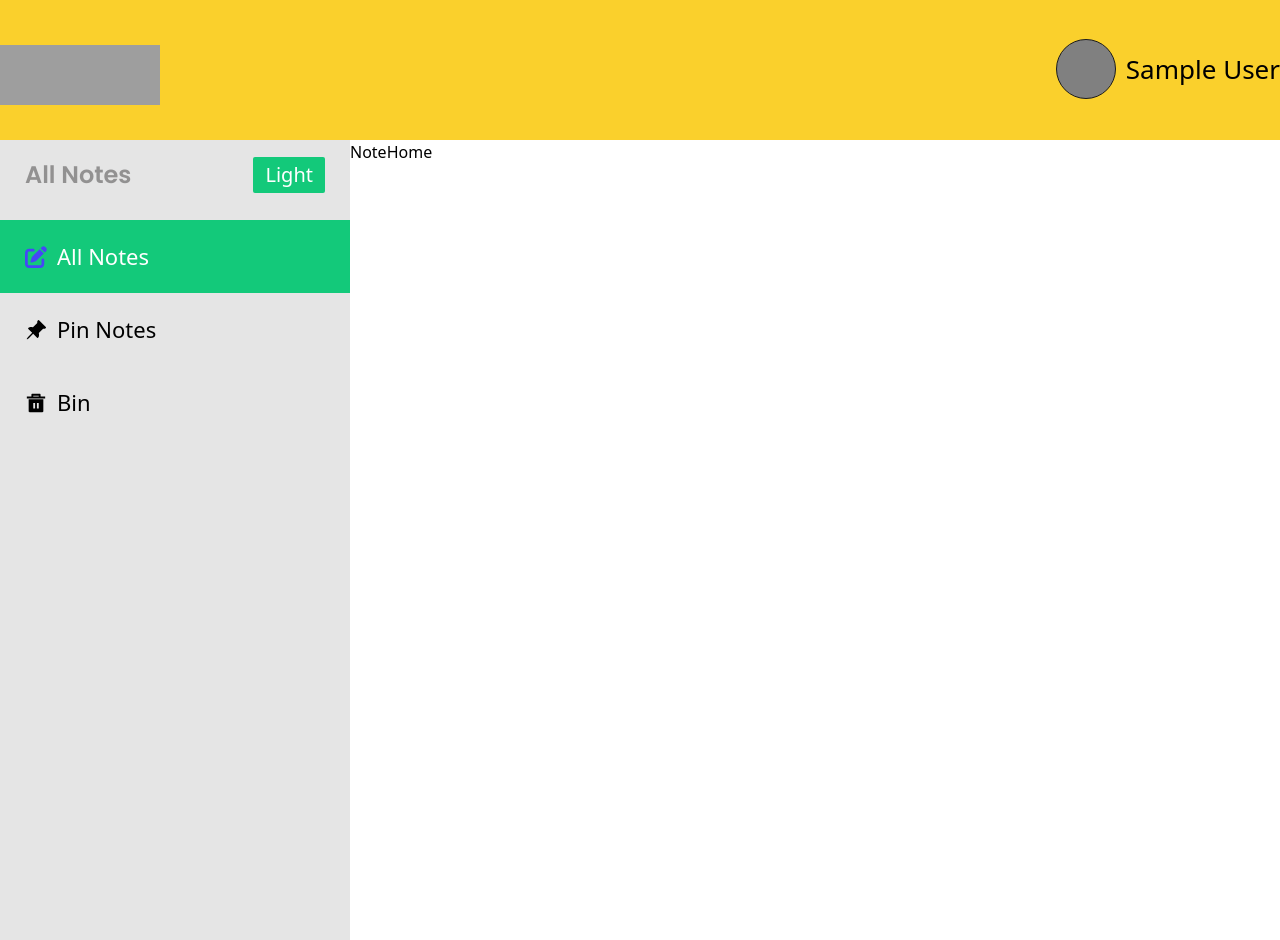
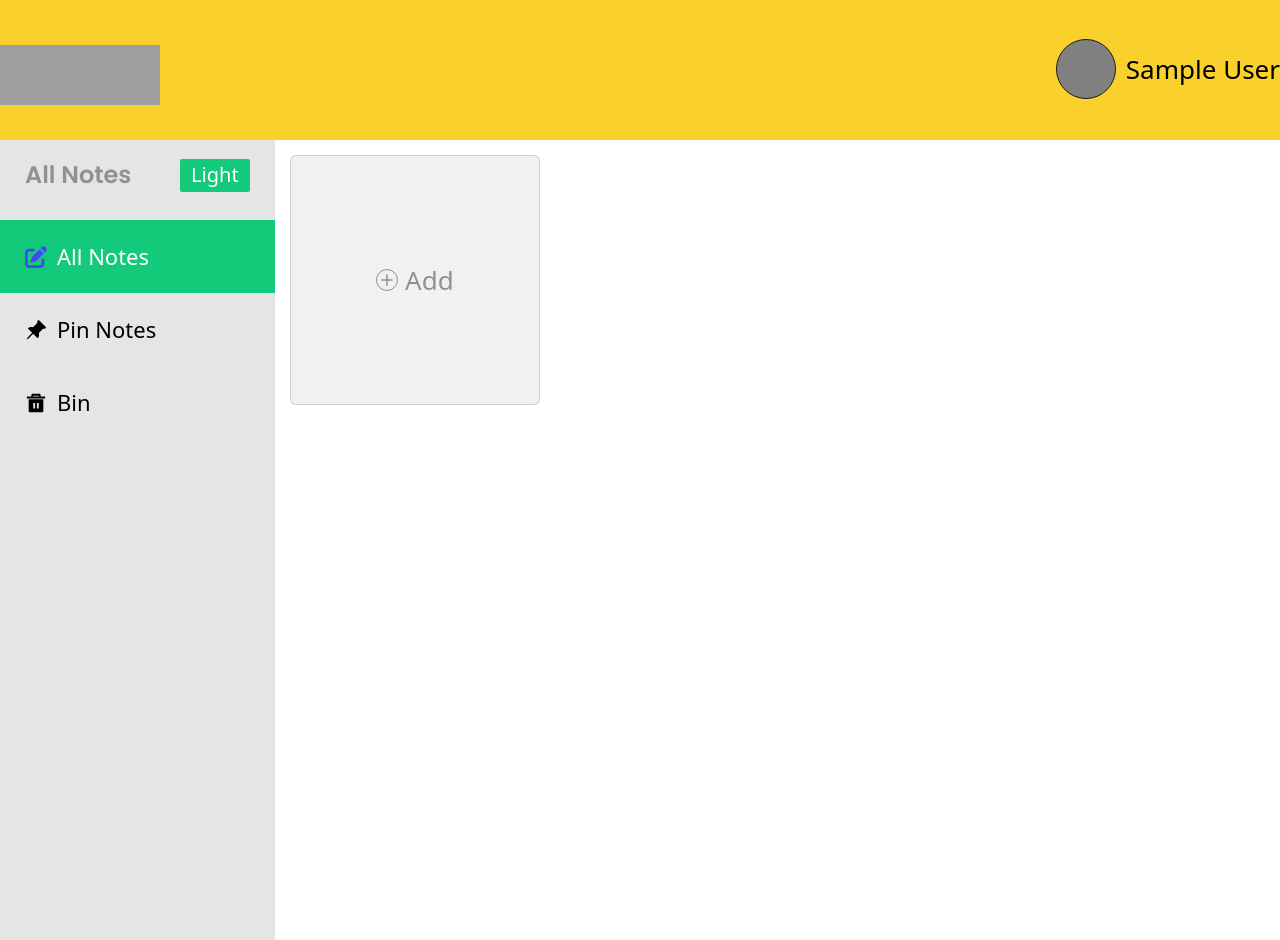
Before and after one commit to MariumAkterDev/Note.-Assg, a React (Vite) app: page /LayoutThree/AllNote in a window 1280 px wide. Built offline with nearby package versions, Linux system fonts and the light colour scheme; no server answers; sample sign-in values are in the browser's storage; grey boxes are pictures that could not be loaded.

Commit message:
fifth commit

```diff
--- a/src/App.css
+++ b/src/App.css
@@ -1,42 +1,3 @@
-/* #root {
-  max-width: 1280px;
-  margin: 0 auto;
-  padding: 2rem;
-  text-align: center;
+body{
+  overflow-y: hidden;
 }
-
-.logo {
-  height: 6em;
-  padding: 1.5em;
-  will-change: filter;
-  transition: filter 300ms;
-}
-.logo:hover {
-  filter: drop-shadow(0 0 2em #646cffaa);
-}
-.logo.react:hover {
-  filter: drop-shadow(0 0 2em #61dafbaa);
-}
-
-@keyframes logo-spin {
-  from {
-    transform: rotate(0deg);
-  }
-  to {
-    transform: rotate(360deg);
-  }
-}
-
-@media (prefers-reduced-motion: no-preference) {
-  a:nth-of-type(2) .logo {
-    animation: logo-spin infinite 20s linear;
-  }
-}
-
-.card {
-  padding: 2em;
-}
-
-.read-the-docs {
-  color: #888;
-} */
--- /dev/null
+++ b/src/Components/AddCard/AddCard.css
@@ -0,0 +1,12 @@
+.main_card{
+    @apply w-[250px] h-[250px] bg-[#f1f1f1] border-[1px] border-[#9694945d] mt-[15px] ml-[15px] flex justify-center items-center rounded-md
+}
+.addIcon {
+    @apply flex justify-center items-center gap-[7px] w-[150px] h-[150px]
+}
+.addIcon .plusIcon{
+    @apply text-[22px] p-[1px] rounded-full border-[1px] border-[#929090] text-[#929090] hover:bg-[#343434] transition-all duration-[0.2s] hover:text-[white]
+}
+.addIcon h2{
+    @apply text-[26px] text-[#929090] cursor-default
+}
--- /dev/null
+++ b/src/Components/AddCard/AddCard.jsx
@@ -0,0 +1,33 @@
+import React, { useState } from 'react'
+import './AddCard.css'
+import { IoMdAdd } from "react-icons/io";
+import PopUp from '../PopUp/PopUp';
+
+const AddCard = () => {
+
+//  ============ usestate for button
+    const [show, setShow] = useState (false)
+
+
+
+
+
+
+
+  return (
+    <>
+        <div className="main_card" onClick={()=>setShow(true)}>
+            <div className="addIcon"  >
+                <IoMdAdd className="plusIcon" />
+                <h2  >Add</h2>
+            </div>
+        </div>
+        {
+            show&&
+            <PopUp showvalue={show}/>
+        }
+    </>
+  )
+}
+
+export default AddCard
--- a/src/Components/Homeinitial/Homeinitial.css
+++ b/src/Components/Homeinitial/Homeinitial.css
@@ -1,5 +1,5 @@
 .main_compound{
-    @apply bg-brandColor h-[100vh]
+    @apply bg-brandColor h-screen overflow-y-hidden
 }
 .anothers{
     @apply w-full flex flex-col items-center
--- a/src/Components/LogIn/LogIn.css
+++ b/src/Components/LogIn/LogIn.css
@@ -1,5 +1,5 @@
 .Mother{
-    @apply  bg-[#f8f9ef] flex justify-center items-center w-[100%] h-[100vh]
+    @apply  bg-[#f8f9ef] flex justify-center items-center w-[100%] h-screen
 }
 .main{
     @apply p-11 w-[550px] flex justify-center items-center flex-col bg-[#f6a417] shadow-[0px_4px_16px_rgba(17,17,26,0.1),_0px_8px_24px_rgba(17,17,26,0.1),_0px_16px_56px_rgba(17,17,26,0.1)]
--- /dev/null
+++ b/src/Components/PopUp/PopUp.css
@@ -0,0 +1,3 @@
+.popMother{
+    @apply  h-screen bg-[#00000091]  absolute top-0 right-0
+}
--- /dev/null
+++ b/src/Components/PopUp/PopUp.jsx
@@ -0,0 +1,21 @@
+import React from 'react'
+import './PopUp.css'
+import { RxCross2 } from "react-icons/rx";
+
+
+const PopUp = ({showvalue}) => {
+
+
+
+  return (
+    <>
+        <div className={`popMother ${showvalue ? 'w-full' : 'w-0'} transition-all duration-700 ease-in-out`}>
+              <div className="cross text-[30px] text-[white] absolute top-[50px] right-[50px] hover:rotate-90">
+                <RxCross2 className=''/>
+              </div>
+        </div>
+    </>
+  )
+}
+
+export default PopUp
--- a/src/Components/SideNav/SideNav.css
+++ b/src/Components/SideNav/SideNav.css
@@ -1,5 +1,5 @@
 .sideNav{
-    @apply w-[350px] bg-[#0000001a] h-screen text-left transition-all duration-[0.4s]
+    @apply w-[350px] bg-[#0000001a] text-left transition-all duration-[0.4s] h-[100vh]
 }
 .sideNavTop{
     @apply  h-[40px] w-full flex items-center justify-between mt-[15px] px-[25px]
@@ -10,11 +10,12 @@
 .sideNav ul li{
     @apply mt-[25px]
 }
-.activePage{
+.activePage,
+.notActivePage{
     @apply bg-thirdColor text-[22px] text-[white] font-medium  pl-[25px]  w-full py-[20px] flex items-center gap-[10px]
 }
 .notActivePage{
-    @apply bg-[transparent] text-[22px] text-[black] font-medium  pl-[25px]  w-full py-[20px] flex items-center gap-[10px]
+    @apply bg-[transparent] text-[black]
 }
 .activePage .noteIcon{
     @apply text-[#4646f7]
@@ -25,3 +26,10 @@
 .activePage .binIcon{
     @apply text-[#a2247e]
 }
+.modeBtn_dark,
+.modeBtn_light{
+    @apply w-[70px] h-[33px] bg-[#343434] text-xl text-[white] rounded-sm
+}
+.modeBtn_light{
+    @apply  bg-thirdColor
+}
--- a/src/Components/SideNav/SideNav.jsx
+++ b/src/Components/SideNav/SideNav.jsx
@@ -41,11 +41,11 @@ const SideNav = () => {
           {/* ===================> toggle starts */}
           <div className="modeButton">
           {localStorage.getItem("mode") == "light" ? (
-            <button className="py-1 px-3 bg-[#343434] text-xl text-[white] rounded-sm" onClick={handelMode}>
+            <button className="modeBtn_dark" onClick={handelMode}>
               Dark
             </button>
           ) : (
-            <button className="py-1 px-3 bg-thirdColor text-[white] rounded-sm text-xl" onClick={handelMode}>
+            <button className="modeBtn_light" onClick={handelMode}>
               Light
             </button>
           )}
--- a/src/Components/SignUp/SignUp.css
+++ b/src/Components/SignUp/SignUp.css
@@ -1,5 +1,5 @@
 .Mother{
-    @apply  bg-[#5a7d6e] flex justify-center items-center w-[100%] h-[100vh]
+    @apply  bg-[#5a7d6e] flex justify-center items-center w-[100%] h-screen
 }
 .Signbg{
     @apply py-11 w-[550px] px-16 flex justify-center items-center flex-col bg-[#F3F3E0] shadow-[rgba(17,_17,_26,_0.1)_0px_0px_16px]
--- a/src/Pages/NoteHome.jsx
+++ b/src/Pages/NoteHome.jsx
@@ -1,8 +1,16 @@
 import React from 'react'
+import './NoteHome.css'
+import AddCard from '../Components/AddCard/AddCard'
+
+
 
 const NoteHome = () => {
   return (
-    <div>NoteHome</div>
+    <>
+      <div className=' dark:bg-[#343434] w-full dark:border-l-[1px] border-l-[#585757]'>
+        <AddCard/>
+      </div>
+    </>
   )
 }
 
```
